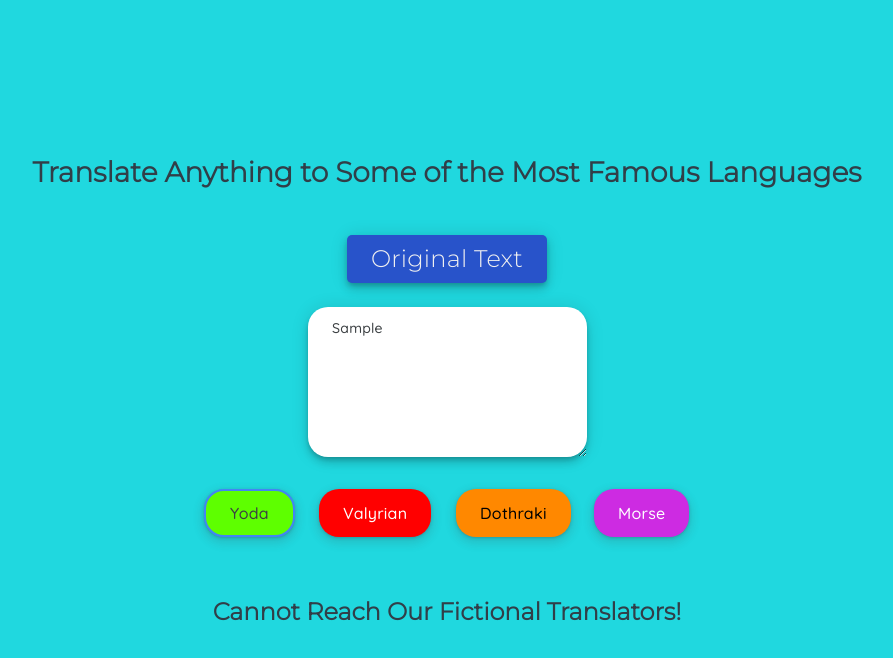
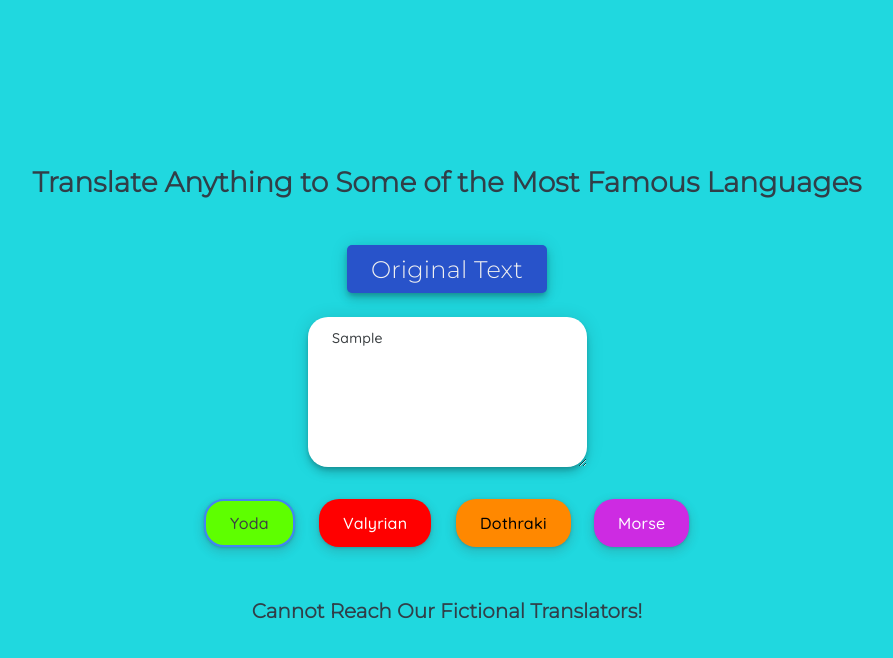
Before and after one commit to n-ii-ma/Fictional-Translation, a React (Create React App) app: page / in a window 1280 px wide. Both pictures are taken after typing "Sample" into the empty fields and a click on the button "Yoda". Shown: the top 658 px of the page, without its empty margins (193-1086 px from the left). Built offline with nearby package versions, Linux system fonts and the light colour scheme; no server answers.

Commit message:
Update App.css

```diff
--- a/src/App.css
+++ b/src/App.css
@@ -183,7 +183,7 @@ button:disabled {
 
 .error-message {
   font-family: Montserrat;
-  font-size: 1.5rem;
+  font-size: 1.25rem;
   font-weight: 600;
   margin: 2em 0.5em;
 }
```
